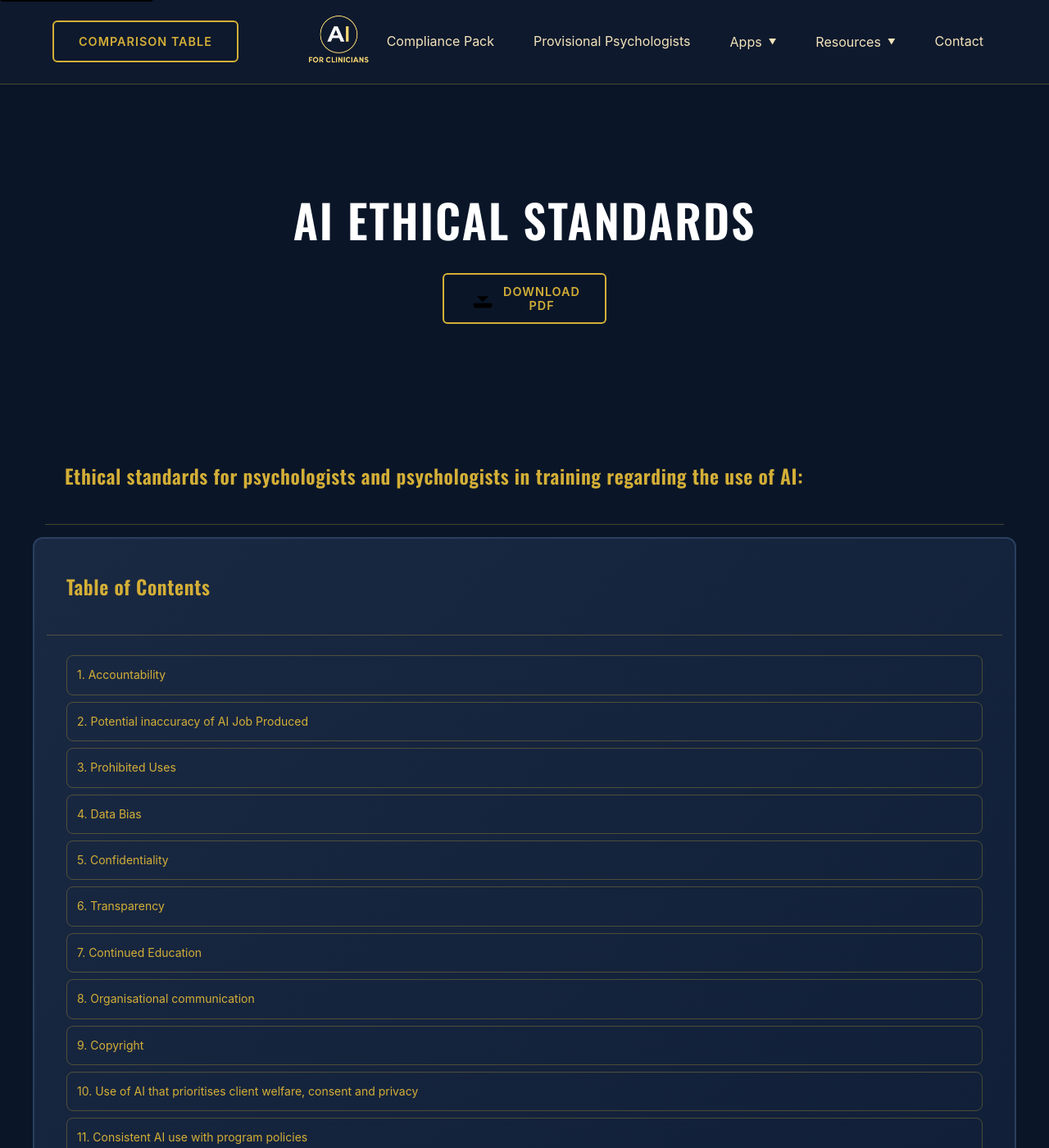
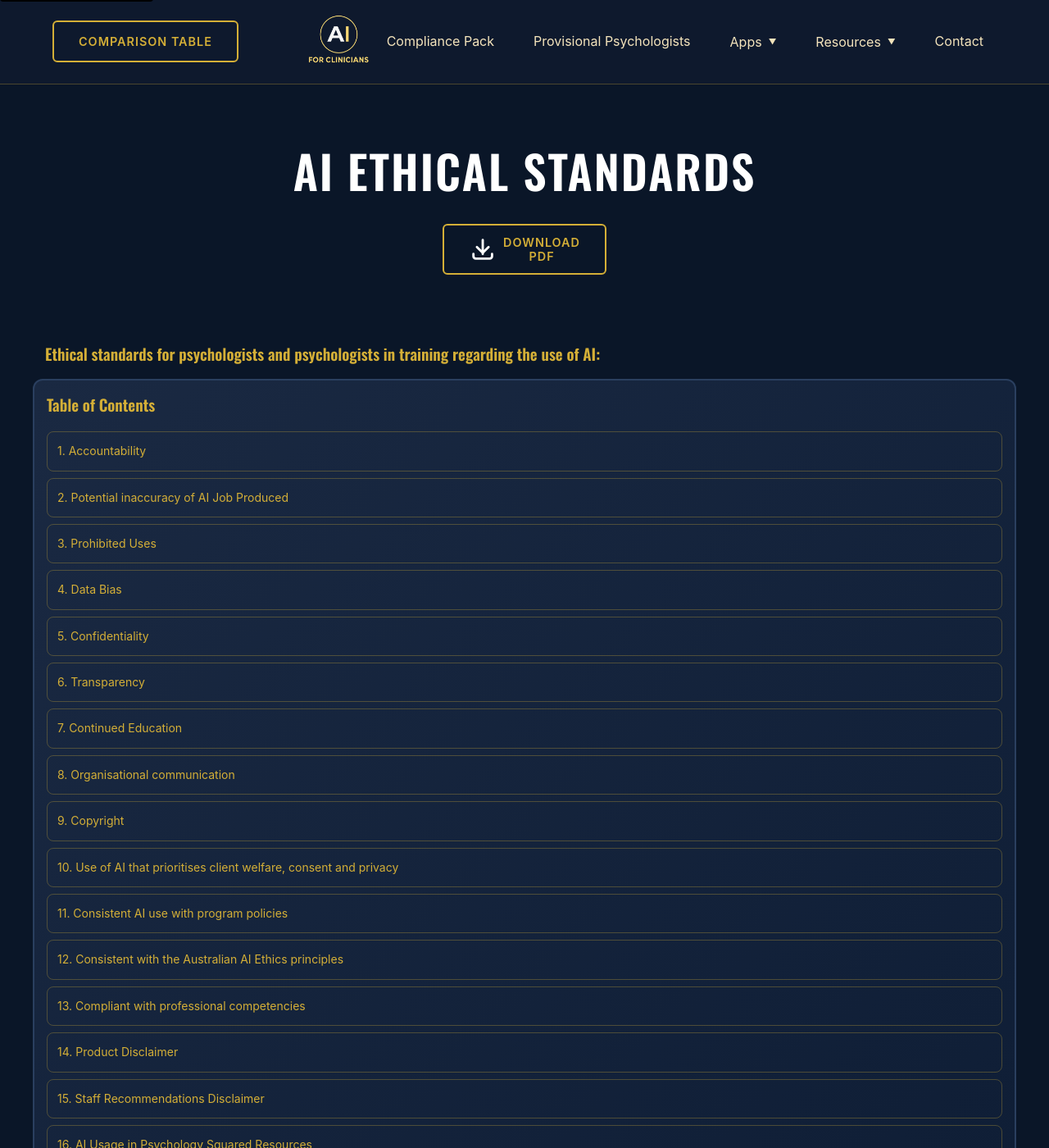
Before and after one commit to keisler-au/aiforclin, a Jekyll site: the page built from standards/index.html, in a window 1280 px wide and 1400 px high. Shown: the whole window at 82% size. Built offline with Jekyll 4.4.1, drawn with Linux system fonts in a browser that asks for light colours; some of the changed text lies outside the part shown.

Commit message:
standards

```diff
--- a/assets/css/media-queries/max-width-480.css
+++ b/assets/css/media-queries/max-width-480.css
@@ -61,12 +61,6 @@
     padding: 0.75rem 1.25rem;
   }
 
-  .content-section-text,
-  .content-section-text a {
-    overflow-wrap: anywhere;
-    word-break: break-word;
-  }
-
   /* Let tight price rows wrap on very small screens */
   .row-between {
     flex-wrap: wrap;
--- a/assets/css/media-queries/min-width-768.css
+++ b/assets/css/media-queries/min-width-768.css
@@ -76,11 +76,6 @@
     text-align: center;
   }
 
-  .card-header,
-  .card-content {
-    padding: 1.25rem;
-  }
-
   .hero {
     padding: 6rem 0 3rem;
   }
--- a/assets/css/page-header.css
+++ b/assets/css/page-header.css
@@ -1,5 +1,5 @@
 .page-header {
-  padding: 80px 20px;
+  padding: 20px;
   margin: 8rem auto 2rem;
   display: flex;
   gap: 3rem;
--- a/assets/css/page-styles/standards.css
+++ b/assets/css/page-styles/standards.css
@@ -1,32 +1,10 @@
-.card-header {
-  padding: 1.5rem;
-  border-bottom: 1px solid var(--border-color);
-  position: relative;
-  z-index: 1;
-}
 
-.card-title {
-  font-size: var(--font-3xl);
-  color: var(--primary-gold);
-  letter-spacing: 0.025em;
-  margin-bottom: 1rem;
-  z-index: 1;
-}
-
-.card-content {
-  padding: 1.5rem;
-  z-index: 1;
-}
-
-.card-header:hover {
-  background: var(--hover-bg);
-}
 
 .toc-grid {
   display: grid;
   grid-template-columns: 1fr;
   gap: 0.5rem;
-}
+  }
 
 .toc-button {
   text-align: left;
--- a/provisional-psychologists/index.html
+++ b/provisional-psychologists/index.html
@@ -81,7 +81,7 @@
       <p>for Provisional Psychologists</p>
     </div>
     <div class="page-header__media">
-      <img src="../assets/images/affiliate/affiliate-header.png" alt="Affiliate Header" class="max-w-50">
+      <img src="../assets/images/affiliate/affiliate-header.png" alt="Affiliate Header">
     </div>
   </header>
 
--- a/standards/index.html
+++ b/standards/index.html
@@ -15,7 +15,7 @@
       onclick="downloadPDF()"
       style="max-width: 200px; margin: 0 auto"
     >
-      <svg class="icon-sm" viewBox="0 0 24 24" aria-hidden="true">
+      <svg class="icon-sm" viewBox="0 0 24 24" aria-hidden="true" fill="none" stroke="white" stroke-width="2">
         <path
           stroke-linecap="round"
           stroke-linejoin="round"
@@ -30,7 +30,7 @@
 
 <!-- Introduction -->
 <section class="container">
-  <header class="card-header">
+  <header class="card-title">
     <h2 class="card-title text-lg">
       Ethical standards for psychologists and psychologists in training
       regarding the use of AI:
@@ -39,13 +39,12 @@
 </section>
 
 <!-- Table of Contents -->
-<nav class="card mb-2 container" aria-label="Standards navigation">
-  <header class="card-header">
+<nav class="card mb-2 container flex-col gap-1" aria-label="Standards navigation">
+  <header class="card-title">
     <h2 class="card-title text-lg" style="text-align: left">
       Table of Contents
     </h2>
   </header>
-  <div class="card-content">
     <div class="toc-grid">
       <a class="toc-button" href="#accountability">1. Accountability</a>
       <a class="toc-button" href="#inaccuracy"
@@ -82,7 +81,6 @@
         >16. AI Usage in Psychology Squared Resources</a
       >
     </div>
-  </div>
 </nav>
 
 <!-- AI Standards Section -->
@@ -90,24 +88,24 @@
   <div class="container">
     <h2 class="section-title">AI Standards</h2>
     <div class="flex-col gap-2">
-      <article class="content-section" id="accountability">
-        <h3>1. Accountability</h3>
-        <p class="content-section-text">
+      <article class="card no-hover card--transparent" id="accountability">
+        <h3 class="card-title">1. Accountability</h3>
+        <p>
           Responsibility is taken by the user for any decisions made based on,
           or as a result of an AI-generated product.
         </p>
-        <p class="content-section-text">
+        <p>
           The user ensures proper oversight of AI-generated products to avoid
           any potential harm or liabilities.
         </p>
-        <p class="content-section-text">
+        <p>
           AI is not a suitable substitute for a trained professional service
           that psychologists provide. All intervention models/strategies should
           all be based on accepted industry standards to ensure quality of the
           services provided as per the relevant APS/AHPRA ethical guidelines and
           standards as appropriate your relevant profession.
         </p>
-        <p class="content-section-text">
+        <p>
           Due to the risk of plagiarism, it is encouraged that user seek the
           sources of information and use plagiarism checkers where appropriate.
           It may also be required to recognise and reference your sources of
@@ -115,129 +113,129 @@
         </p>
       </article>
 
-      <article class="content-section" id="inaccuracy">
-        <h3>2. Potential inaccuracy of AI Job Produced</h3>
-        <p class="content-section-text">
+      <article class="card no-hover card--transparent" id="inaccuracy">
+        <h3 class="card-title">2. Potential inaccuracy of AI Job Produced</h3>
+        <p>
           Recognise that AI may produce work which is low quality or whereby the
           quality is unclear.
         </p>
-        <p class="content-section-text">
+        <p>
           AI-generated content requires repeated human review and validation.
         </p>
-        <p class="content-section-text">
+        <p>
           Ensure that you update and educate yourself about the capabilities and
           limitations of AI tools.
         </p>
-        <p class="content-section-text">
+        <p>
           Recognise that AI tools are still being developed and evaluated, and
           as such their use in professional settings is still considered highly
           experimental. It may make mistakes, at times convincingly.
         </p>
-        <p class="content-section-text">
+        <p>
           Use AI tools only when they can be justified and the risks are
           understood. Ensure that ethical guidelines for AI usage are followed
           at all times.
         </p>
       </article>
 
-      <article class="content-section" id="prohibited">
-        <h3>3. Prohibited Uses</h3>
-        <p class="content-section-text">
+      <article class="card no-hover card--transparent" id="prohibited">
+        <h3 class="card-title">3. Prohibited Uses</h3>
+        <p>
           Avoid using AI for academic tasks that would misrepresent one's own
           capabilities or be considered 'excessive' (e.g. having the AI complete
           mandated psychology internship tasks fully for you when the intention
           is that you do these yourself).
         </p>
-        <p class="content-section-text">
+        <p>
           Do not use AI tools to complete assignments, tests, or other
           evaluative measures in a way that would violate standards of academic
           integrity. If you are studying, you should ensure that you have
           checked your institution's policy around the use of AI prior to use.
         </p>
-        <p class="content-section-text">
+        <p>
           Recognise and analyse when there is significance in AI's role in
           achieving the overall objectives in particular tasks which may benefit
           from human involvement.
         </p>
       </article>
 
-      <article class="content-section" id="bias">
-        <h3>4. Data Bias</h3>
-        <p class="content-section-text">
+      <article class="card no-hover card--transparent" id="bias">
+        <h3 class="card-title">4. Data Bias</h3>
+        <p>
           Be aware of the potential biases in AI algorithms and datasets.
           Recognise the potential for AI to make biased and stereotyped
           responses based on flawed, limited or incomplete data.
         </p>
-        <p class="content-section-text">
+        <p>
           Regularly review, fact check and update AI tools where possible to
           minimise biases.
         </p>
       </article>
 
-      <article class="content-section" id="confidentiality">
-        <h3>5. Confidentiality</h3>
-        <p class="content-section-text">
+      <article class="card no-hover card--transparent" id="confidentiality">
+        <h3 class="card-title">5. Confidentiality</h3>
+        <p>
           Ensure that any personal or sensitive data (e.g. names, date of birth,
           addresses, names of family members) used in conjunction with AI tools
           is deidentified and if necessary kept confidential and secure.
         </p>
-        <p class="content-section-text">
+        <p>
           Do not share confidential information without proper consent (ideally
           written where possible).
         </p>
-        <p class="content-section-text">
+        <p>
           You acknowledge that there may be legal, ethical and moral risks with
           AI if you choose to use any confidential client information even with
           client consent.
         </p>
-        <p class="content-section-text">
+        <p>
           It is encouraged that data be deleted from AI systems at the earliest
           reasonable opportunity.
         </p>
       </article>
 
-      <article class="content-section" id="transparency">
-        <h3>6. Transparency</h3>
-        <p class="content-section-text">
+      <article class="card no-hover card--transparent" id="transparency">
+        <h3 class="card-title">6. Transparency</h3>
+        <p>
           Ideally before any service begins and with consent, seek to be
           transparent to the reader, client, peer or stakeholder about the use
           of AI in research, practice, and professional decision-making.
         </p>
       </article>
 
-      <article class="content-section" id="education">
-        <h3>7. Continued Education</h3>
-        <p class="content-section-text">
+      <article class="card no-hover card--transparent" id="education">
+        <h3 class="card-title">7. Continued Education</h3>
+        <p>
           As AI technology continues to evolve, it is important for
           psychologists, provisional psychologists and psychology students to
           stay informed about new developments and best practices in the field.
         </p>
-        <p class="content-section-text">
+        <p>
           Engage in continued education and training to learn about AI.
         </p>
       </article>
 
-      <article class="content-section" id="communication">
-        <h3>8. Organisational communication</h3>
-        <p class="content-section-text">
+      <article class="card no-hover card--transparent" id="communication">
+        <h3 class="card-title">8. Organisational communication</h3>
+        <p>
           Ensure that you receive permission to use AI by your management and
           that its use is consistent with your organsational policy.
         </p>
       </article>
 
-      <article class="content-section" id="copyright">
-        <h3>9. Copyright</h3>
-        <p class="content-section-text">
+      <article class="card no-hover card--transparent" id="copyright">
+        <h3 class="card-title">9. Copyright</h3>
+        <p>
           The user should not enter resources that are copyrighted into AI.
         </p>
       </article>
 
-      <article class="content-section" id="welfare">
-        <h3>
+      <article class="card no-hover card--transparent" id="welfare">
+        <h3 class="card-title">
           10. Use of AI in ways that prioritise client welfare, consent and
           privacy
         </h3>
-        <p class="content-section-text">
+        <p>
           <em
             >This standard is referenced but no additional details are
             provided.</em
@@ -245,11 +243,11 @@
         </p>
       </article>
 
-      <article class="content-section" id="consistency">
-        <h3>
+      <article class="card no-hover card--transparent" id="consistency">
+        <h3 class="card-title">
           11. Consistent AI use in line with the AI program's existing policies
         </h3>
-        <p class="content-section-text">
+        <p>
           <em
             >This standard is referenced but no additional details are
             provided.</em
@@ -257,51 +255,46 @@
         </p>
       </article>
 
-      <article class="content-section" id="australian-principles">
-        <h3>
+      <article class="card no-hover card--transparent" id="australian-principles">
+        <h3 class="card-title">
           12. Your use of AI will be consistent with the 8 voluntary Australian
           AI Ethics principles
         </h3>
-        <p class="content-section-text">
+        <p>
           <em
             >(as of 30 November 2023) by the Department of Industry, Science and
             Resources:</em
           >
         </p>
-        <p class="content-section-text">
+        <p>
           a) Human, societal and environmental wellbeing; AI systems should
           benefit individuals, society and the environment.
         </p>
-        <p class="content-section-text">
+        <p>
           b) Human-centred values; AI systems should respect human rights,
           diversity, and the autonomy of individuals.
         </p>
-        <p class="content-section-text">
-          c) Fairness; In that AI systems should be inclusive and accessible,
-          and should not involve or result in unfair discrimination against
-          individuals, communities or groups.
-        </p>
-        <p class="content-section-text">
+        <p>
           d) Privacy protection and security; AI systems should respect and
           uphold privacy rights and data protection, and ensure the security of
           data.
         </p>
-        <p class="content-section-text">
+        <p>
           e) Reliability and safety; In that AI systems should reliably operate
           in accordance with their intended purpose.
         </p>
-        <p class="content-section-text">
+        <p>
           f) Transparency and explainability; There should be transparency and
           responsible disclosure so people can understand when they are being
           significantly impacted by AI, and can find out when an AI system is
           engaging with them.
         </p>
-        <p class="content-section-text">
+        <p>
           g) Contestability; When an AI system significantly impacts a person,
           community, group or environment, there should be a timely process to
           allow people to challenge the use or outcomes of the AI system.
         </p>
-        <p class="content-section-text">
+        <p>
           h) Accountability; People responsible for the different phases of the
           AI system lifecycle should be identifiable and accountable for the
           outcomes of the AI systems, and human oversight of AI systems should
@@ -309,49 +302,49 @@
         </p>
       </article>
 
-      <article class="content-section" id="competencies">
-        <h3>
+      <article class="card no-hover card--transparent" id="competencies">
+        <h3 class="card-title">
           13. Your AI use as a psychologist should be compliant with the
           professional competencies
         </h3>
-        <p class="content-section-text">
+        <p>
           <em>(i.e. you agree to use AI ethically in these contexts)</em>
         </p>
-        <p class="content-section-text">
+        <p>
           Competency 1: Applying scientific knowledge of psychology to inform
           safe and effective practice;
         </p>
-        <p class="content-section-text">
+        <p>
           Competency 2: Practicing ethically and professionally;
         </p>
-        <p class="content-section-text">
+        <p>
           Competency 3: Exercising professional reflexivity, deliberate practice
           and self-care;
         </p>
-        <p class="content-section-text">
+        <p>
           Competency 4: Conducting psychological assessments;
         </p>
-        <p class="content-section-text">
+        <p>
           Competency 5: Conducting psychological interventions;
         </p>
-        <p class="content-section-text">
+        <p>
           Competency 6: Communicating and relating to others effectively and
           appropriately;
         </p>
-        <p class="content-section-text">
+        <p>
           Competency 7: Demonstrating a health equity and human rights approach
           when working with Aboriginal and Torres Strait Islander Peoples,
           families and communities; and
         </p>
-        <p class="content-section-text">
+        <p>
           Competency 8: Demonstrating a health equity and human rights approach
           when working with people from diverse groups;
         </p>
       </article>
 
-      <article class="content-section" id="product-disclaimer">
-        <h3>14. Product Disclaimer</h3>
-        <p class="content-section-text">
+      <article class="card no-hover card--transparent" id="product-disclaimer">
+        <h3 class="card-title">14. Product Disclaimer</h3>
+        <p>
           If you purchase any Psychology Squared Product which utilises AI, you
           recognise that the product results may vary, be unpredictable and
           largely out of the control of Psychology Squared. Psychology Squared
@@ -362,18 +355,18 @@
         </p>
       </article>
 
-      <article class="content-section" id="staff-disclaimer">
-        <h3>15. Staff Recommendations Disclaimer</h3>
-        <p class="content-section-text">
+      <article class="card no-hover card--transparent" id="staff-disclaimer">
+        <h3 class="card-title">15. Staff Recommendations Disclaimer</h3>
+        <p>
           You understand that posts and recommendations by Psychology Squared
           staff reviewing AI products do not represent any endorsement of the
           legality or ethics of the use of this AI.
         </p>
       </article>
 
-      <article class="content-section" id="ai-usage">
-        <h3>16. AI Usage in Psychology Squared Resources</h3>
-        <p class="content-section-text">
+      <article class="card no-hover card--transparent" id="ai-usage">
+        <h3 class="card-title">16. AI Usage in Psychology Squared Resources</h3>
+        <p>
           AI including ChatGPT, Jasper and others may be used in the production
           of Psychology Squared Resources.
         </p>
@@ -383,7 +376,7 @@
 </section>
 
 <!-- Organization Info -->
-<section class="center mt-2 container">
+<section class="text-center mt-2 container">
   <p class="text-sm text-muted mb-2">
     <time datetime="2023-11-30">Last updated on 30 November 2023</time>
   </p>
```
